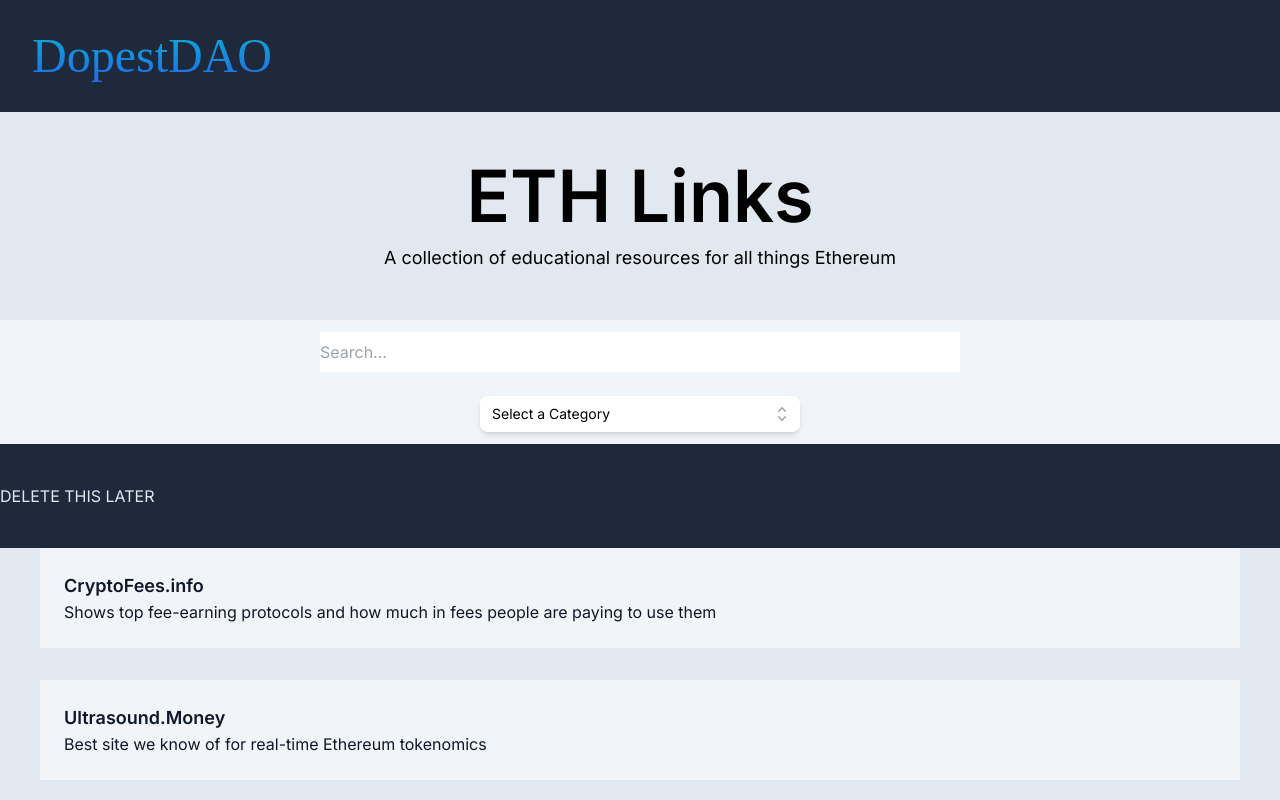
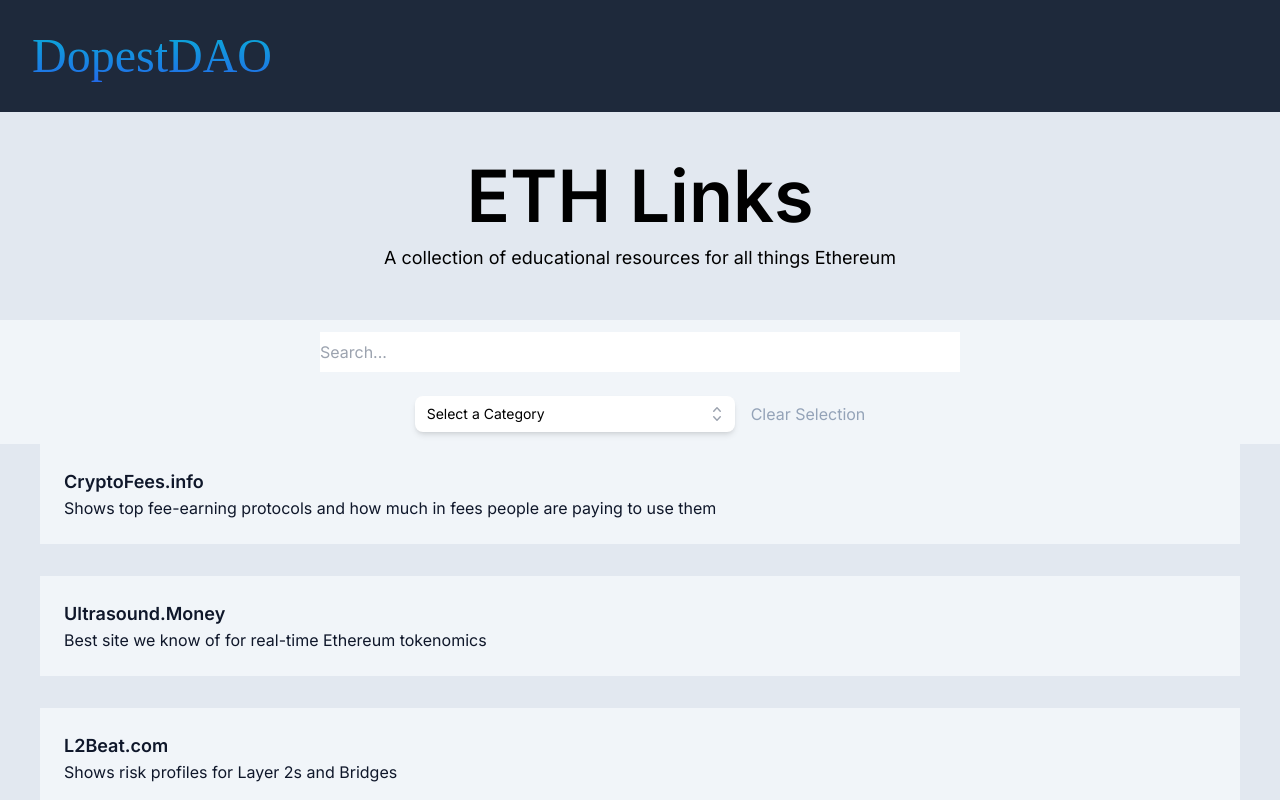
Before and after one commit to BHessel/dDao-next, a Next.js app: page / in a window 1280 px wide. Shown: the top 800 px of the page. Built offline with nearby package versions, Linux system fonts and the light colour scheme; a web font is replaced by a local one.

Commit message:
filtering dropdown done, next is fixing category names

```diff
--- a/src/app/page.tsx
+++ b/src/app/page.tsx
@@ -13,12 +13,6 @@
   const [searchTerm, setSearchTerm] = useState("");
   const [selectedCategory, setSelectedCategory] = useState("");
 
-  // const filteredLinks = allLinks.filter(
-  //   (link) =>
-  //     link.title.toLowerCase().includes(searchTerm.toLowerCase()) ||
-  //     link.description.toLowerCase().includes(searchTerm.toLowerCase())
-  // );
-
   const filteredLinks = allLinks.filter(
     (link) =>
       (link.title.toLowerCase().includes(searchTerm.toLowerCase()) ||
@@ -27,6 +21,10 @@
   );
 
   const uniqueCategories = [...new Set(allLinks.map((link) => link.category))];
+
+  async function clearCategory() {
+    setSelectedCategory("");
+  }
 
   return (
     <main className="max-w-[100%] bg-slate-100">
@@ -37,6 +35,7 @@
         selectedCategory={selectedCategory}
         setSelectedCategory={setSelectedCategory}
         categories={uniqueCategories}
+        clearCategory={clearCategory}
       />
       <CardContainer links={filteredLinks} />
       <Footer />
--- a/src/components/CardContainer.tsx
+++ b/src/components/CardContainer.tsx
@@ -3,7 +3,6 @@
 export default function CardContainer({ links }) {
   return (
     <>
-      <div className="py-10 bg-slate-800 text-slate-200">DELETE THIS LATER</div>
       <div className="px-10 overflow-y-auto bg-slate-200">
         {links.map((site, id) => (
           <SiteCard site={site} key={id} />
--- a/src/components/CategoryDropdown.tsx
+++ b/src/components/CategoryDropdown.tsx
@@ -3,10 +3,11 @@
 import { CheckIcon, ChevronUpDownIcon } from "@heroicons/react/20/solid";
 
 export default function CategoryDropdown(props) {
-  const { selectedCategory, setSelectedCategory, categories } = props;
+  const { selectedCategory, setSelectedCategory, categories, clearCategory } =
+    props;
 
   return (
-    <div className="flex justify-center">
+    <div className="flex justify-center items-center">
       <Listbox value={selectedCategory} onChange={setSelectedCategory}>
         <div className="relative py-3 w-1/4">
           <Listbox.Button className="relative w-full cursor-default rounded-lg bg-white py-2 pl-3 pr-10 text-left shadow-md focus:outline-none focus-visible:border-indigo-500 focus-visible:ring-2 focus-visible:ring-white focus-visible:ring-opacity-75 focus-visible:ring-offset-2 focus-visible:ring-offset-orange-300 sm:text-sm">
@@ -59,6 +60,12 @@
           </Transition>
         </div>
       </Listbox>
+      <span
+        className="ml-4 cursor-pointer text-slate-400 hover:underline"
+        onClick={clearCategory}
+      >
+        Clear Selection
+      </span>
     </div>
   );
 }
```
